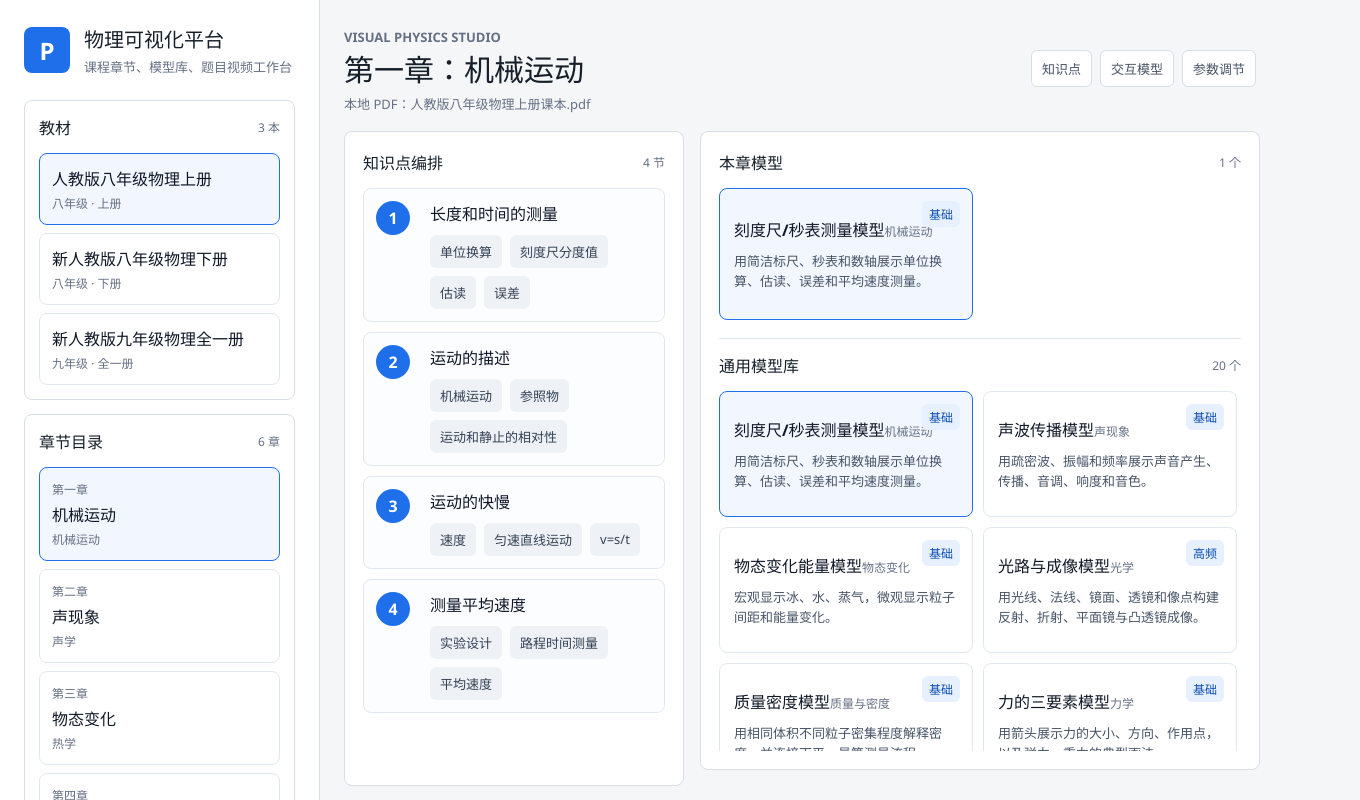
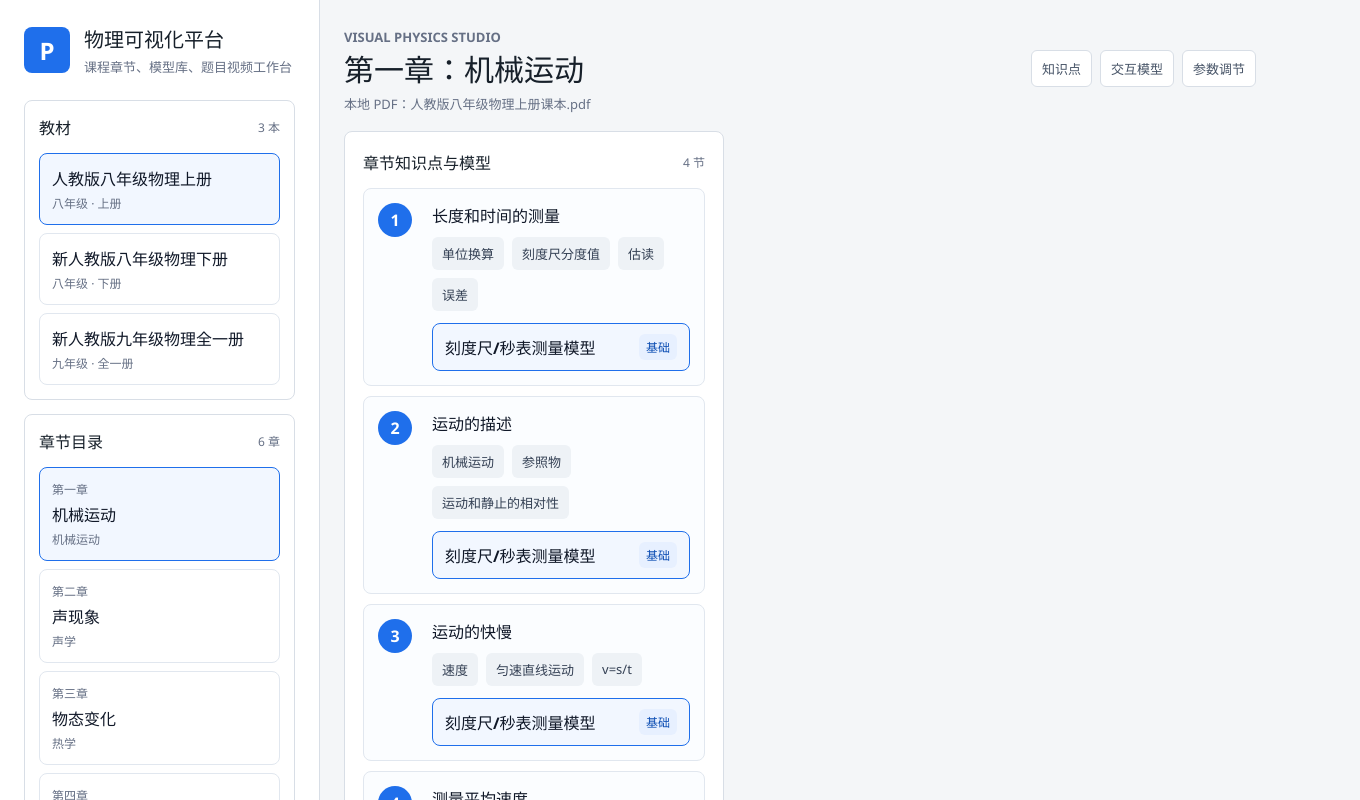
Before and after one commit to githubstudy123456/physics-visual-platform, a React (Vite) app: page / in a window 1280 px wide. Shown: the top 800 px of the page, 1360 px wide, since content can reach past the window. Built offline with nearby package versions, Linux system fonts and the light colour scheme.

Commit message:
Nest models under lesson knowledge points

```diff
--- a/src/App.css
+++ b/src/App.css
@@ -198,7 +198,7 @@ button {
 
 .content-grid {
   display: grid;
-  grid-template-columns: minmax(340px, 0.8fr) minmax(560px, 1.2fr);
+  grid-template-columns: minmax(380px, 0.72fr) minmax(620px, 1.28fr);
   gap: 16px;
 }
 
@@ -234,7 +234,7 @@ button {
 }
 
 .chapter-detail {
-  grid-row: span 2;
+  grid-row: span 1;
 }
 
 .lesson-list {
@@ -246,7 +246,7 @@ button {
   display: grid;
   grid-template-columns: 42px 1fr;
   gap: 12px;
-  padding: 12px;
+  padding: 14px;
   border: 1px solid #e1e7ef;
   border-radius: 8px;
   background: #fbfdff;
@@ -267,6 +267,41 @@ button {
   margin: 0 0 10px;
   color: #101828;
   font-size: 16px;
+}
+
+.lesson-models {
+  display: grid;
+  gap: 8px;
+  margin-top: 12px;
+}
+
+.lesson-models button {
+  display: flex;
+  align-items: center;
+  justify-content: space-between;
+  gap: 12px;
+  width: 100%;
+  padding: 10px 12px;
+  border: 1px solid #d8dee6;
+  border-radius: 8px;
+  background: #ffffff;
+  color: #101828;
+  cursor: pointer;
+  text-align: left;
+}
+
+.lesson-models button.selected {
+  border-color: #1f6feb;
+  background: #f2f7ff;
+}
+
+.lesson-models button span {
+  flex: 0 0 auto;
+  padding: 4px 7px;
+  border-radius: 6px;
+  color: #0b4db3;
+  background: #e7f0ff;
+  font-size: 12px;
 }
 
 .template-grid {
--- a/src/App.tsx
+++ b/src/App.tsx
@@ -52,12 +52,9 @@ function App() {
 
   const selectedBook = books.find((book) => book.id === selectedBookId) ?? books[0]
   const selectedChapter = chapters.find((chapter) => chapter.id === selectedChapterId) ?? chapters[0]
-  const recommendedModels = selectedChapter.modelIds
-    .map((id) => modelTemplates.find((template) => template.id === id))
-    .filter((template): template is ModelTemplate => Boolean(template))
   const selectedTemplate =
     modelTemplates.find((template) => template.id === selectedTemplateId) ??
-    recommendedModels[0] ??
+    getLessonModels(selectedChapter.sections[0]).at(0) ??
     modelTemplates[0]
 
   function selectBook(bookId: string) {
@@ -144,7 +141,7 @@ function App() {
         <div className="content-grid">
           <section className="panel chapter-detail">
             <div className="section-title">
-              <span>知识点编排</span>
+              <span>章节知识点与模型</span>
               <small>{selectedChapter.sections.length} 节</small>
             </div>
             <div className="lesson-list">
@@ -158,39 +155,21 @@ function App() {
                         <span key={item}>{item}</span>
                       ))}
                     </div>
+                    <div className="lesson-models">
+                      {getLessonModels(lesson).map((template) => (
+                        <button
+                          key={template.id}
+                          type="button"
+                          className={template.id === selectedTemplate.id ? 'selected' : ''}
+                          onClick={() => setSelectedTemplateId(template.id)}
+                        >
+                          <strong>{template.title}</strong>
+                          <span>{template.level}</span>
+                        </button>
+                      ))}
+                    </div>
                   </div>
                 </article>
-              ))}
-            </div>
-          </section>
-
-          <section className="panel template-library">
-            <div className="section-title">
-              <span>本章模型</span>
-              <small>{recommendedModels.length} 个</small>
-            </div>
-            <div className="template-grid compact">
-              {recommendedModels.map((template) => (
-                <TemplateButton
-                  key={template.id}
-                  template={template}
-                  selected={template.id === selectedTemplate.id}
-                  onClick={() => setSelectedTemplateId(template.id)}
-                />
-              ))}
-            </div>
-            <div className="section-title all-model-title">
-              <span>通用模型库</span>
-              <small>{modelTemplates.length} 个</small>
-            </div>
-            <div className="template-grid">
-              {modelTemplates.map((template) => (
-                <TemplateButton
-                  key={template.id}
-                  template={template}
-                  selected={template.id === selectedTemplate.id}
-                  onClick={() => setSelectedTemplateId(template.id)}
-                />
               ))}
             </div>
           </section>
@@ -342,27 +321,10 @@ function RangeControl({
   )
 }
 
-function TemplateButton({
-  template,
-  selected,
-  onClick,
-}: {
-  template: ModelTemplate
-  selected: boolean
-  onClick: () => void
-}) {
-  return (
-    <button
-      type="button"
-      className={`template-card ${selected ? 'selected' : ''}`}
-      onClick={onClick}
-    >
-      <span className="level">{template.level}</span>
-      <strong>{template.title}</strong>
-      <small>{template.domain}</small>
-      <p>{template.description}</p>
-    </button>
-  )
+function getLessonModels(lesson: { modelIds: string[] }) {
+  return lesson.modelIds
+    .map((id) => modelTemplates.find((template) => template.id === id))
+    .filter((template): template is ModelTemplate => Boolean(template))
 }
 
 function buildModelExplainer(template: ModelTemplate, chapter: Chapter) {
```
